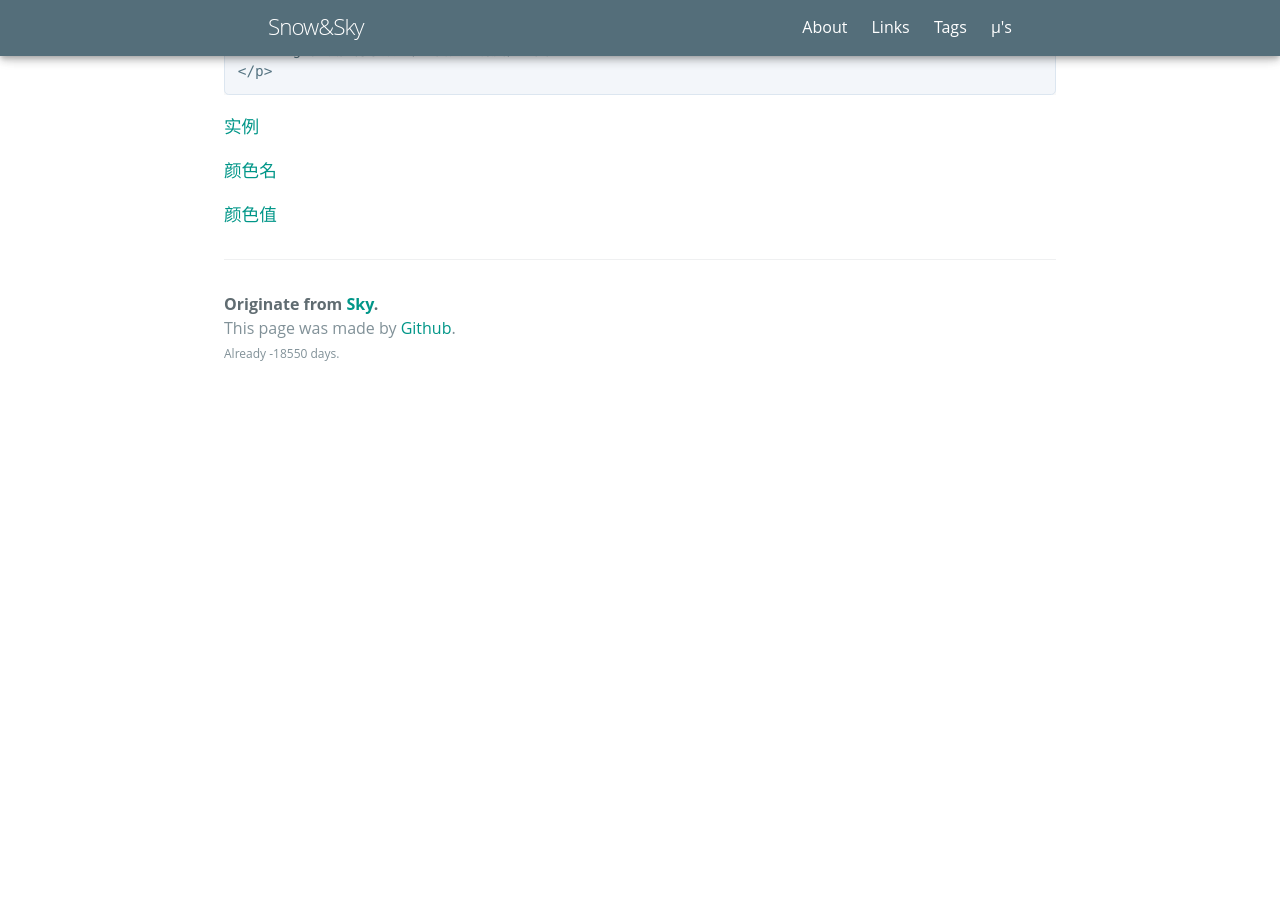
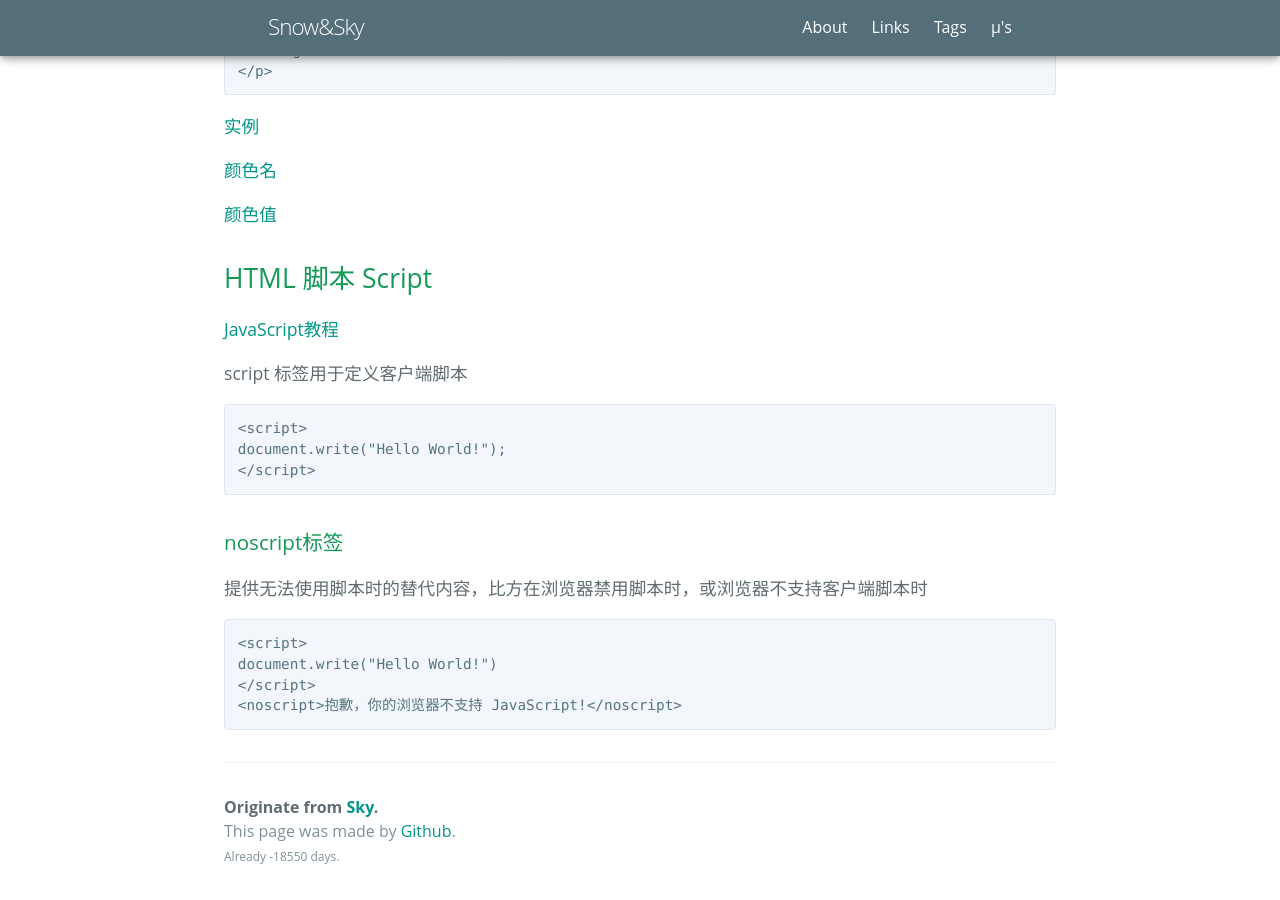
Before and after one commit to NishikinoSky/NishikinoSky.github.io, a Jekyll site: the page built from _posts/2021-5-5-HTML.md, in a window 1280 px wide and 900 px high, scrolled down 15363 px. Built offline with Jekyll 4.4.1, drawn with Linux system fonts in a browser that asks for light colours; some web fonts are replaced; before the commit the page ends 15775 px from its top, so only the background shows below that.

Commit message:
Update 2021-5-5-HTML.md

```diff
--- a/_posts/2021-5-5-HTML.md
+++ b/_posts/2021-5-5-HTML.md
@@ -417,3 +417,22 @@ iframe可以显示一个目标链接的页面
 [颜色名](https://www.runoob.com/html/html-colornames.html)
 
 [颜色值](https://www.runoob.com/html/html-colorvalues.html)
+
+## HTML 脚本 Script
+
+[JavaScript教程](https://www.runoob.com/js/js-tutorial.html)
+
+script 标签用于定义客户端脚本
+
+    <script>
+    document.write("Hello World!");
+    </script>
+
+### noscript标签
+
+提供无法使用脚本时的替代内容，比方在浏览器禁用脚本时，或浏览器不支持客户端脚本时
+
+    <script>
+    document.write("Hello World!")
+    </script>
+    <noscript>抱歉，你的浏览器不支持 JavaScript!</noscript>
```
